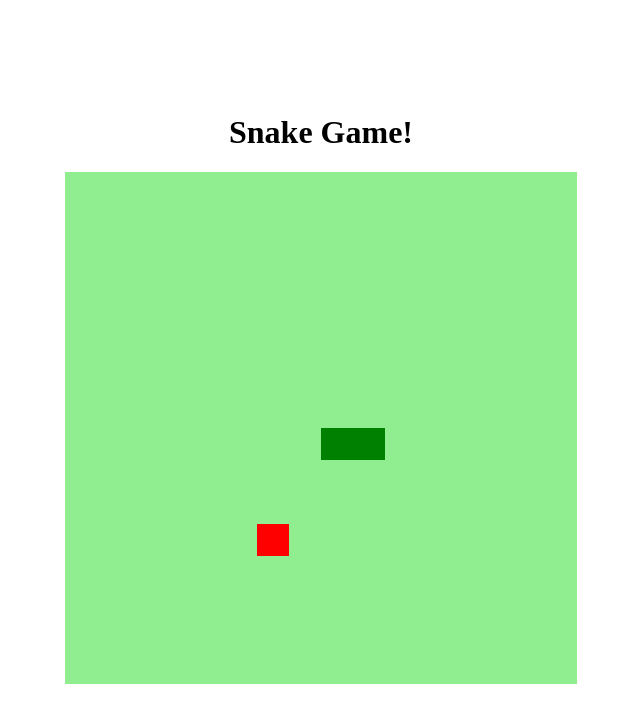
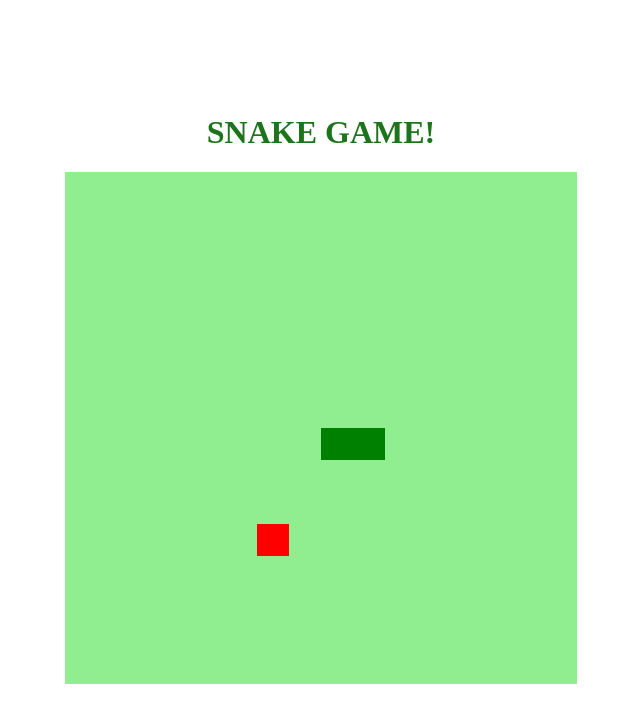
Before and after one commit to thaysju/jogo-cobrinha, a plain HTML site: page index.html in a window 1280 px wide. Shown: the whole page, without its empty margins (319-959 px from the left). Drawn offline with Linux system fonts and the light colour scheme.

Commit message:
adicionar estilização ao body

```diff
--- a/index.html
+++ b/index.html
@@ -4,12 +4,12 @@
         <meta charset="UTF-8">
         <meta name="viewport" content="width=device-width, initial-scale=1.0">
         <meta http-equiv="X-UA-compatible" content="ie=edge">
-        <link rel="stylesheet" href="/style.css">
+        <link rel="stylesheet" href="style.css">
         <script defer src="script.js"></script>
         <title>Snake Game</title>
     </head>
     <body>
-        <h1>Snake Game!</h1>
+        <h1>SNAKE GAME!</h1>
         <canvas id="snake" width="512" height="512"></canvas>
     </body>
 </html>
--- a/style.css
+++ b/style.css
@@ -5,6 +5,6 @@ body{
     justify-content: center;
     align-items: center;
     flex-direction: column;
-    color: rgba green;
+    color:rgb(28, 116, 28);
 
 }
```
